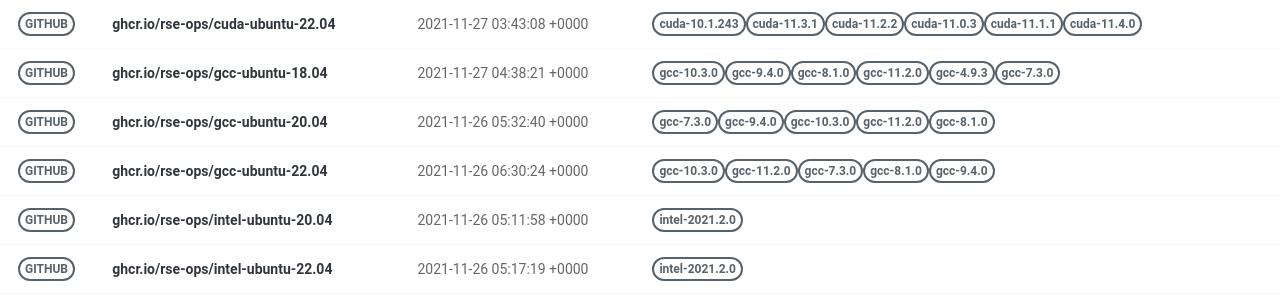
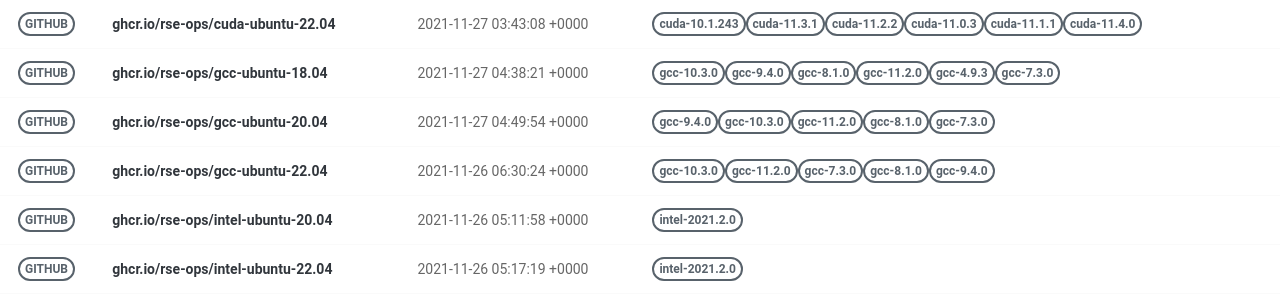
Before and after one commit to rse-ops/docker-images, a Jekyll site: the page built from pages/index.md, in a window 1280 px wide. Shown: the part 326-626 px from the top of the page. Built offline with Jekyll 4.4.1, drawn with Linux system fonts in a browser that asks for light colours; nearby versions of some CDN libraries.

Commit message:
Automated push to update library 2021-11-27

```diff
--- a/_library/ghcr.io-rse-ops-gcc-ubuntu-20.04.md
+++ b/_library/ghcr.io-rse-ops-gcc-ubuntu-20.04.md
@@ -1,14 +1,11 @@
 ---
 layout: container
 name: ghcr.io/rse-ops/gcc-ubuntu-20.04
-updated_at: 2021-11-26 05:32:40.272006
+updated_at: 2021-11-27 04:49:54.160426
 
 
 container_url: https://github.com/orgs/rse-ops/packages/container/package/gcc-ubuntu-20.04
 versions:
- - tag: gcc-7.3.0
-   dockerfile: https://github.com/rse-ops/docker-images/blob/main/ubuntu/gcc/Dockerfile
-   manifest: https://crane.ggcr.dev/manifest/ghcr.io/rse-ops/gcc-ubuntu-20.04:gcc-7.3.0
  - tag: gcc-9.4.0
    dockerfile: https://github.com/rse-ops/docker-images/blob/main/ubuntu/gcc/Dockerfile
    manifest: https://crane.ggcr.dev/manifest/ghcr.io/rse-ops/gcc-ubuntu-20.04:gcc-9.4.0
```
Also changed, not shown: other parts of _library/ghcr.io-rse-ops-gcc-ubuntu-20.04.md (+3 -0 lines).
